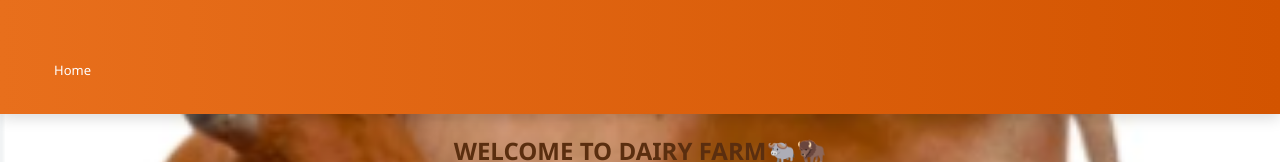
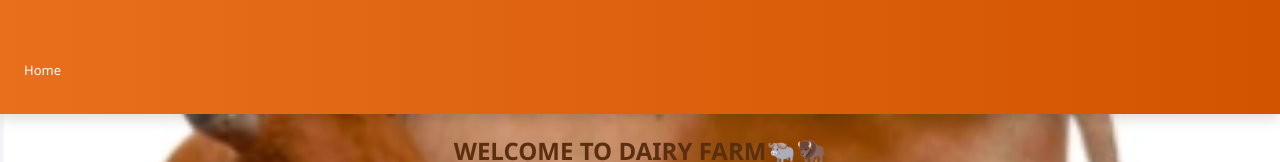
Before and after one commit to Yaganti-Spandana/farm, a React (Create React App) app: page / in a window 1280 px wide. Shown: the top 162 px of the page. Built offline with nearby package versions, Linux system fonts and the light colour scheme; some icons are missing.

Commit message:
css modified

```diff
--- a/src/components/navbar/navbar.css
+++ b/src/components/navbar/navbar.css
@@ -140,15 +140,17 @@
   display: none !important;
 }
 
-/* ===== DESKTOP / LARGE SCREEN STYLING ===== */
+/* ===== DESKTOP / LAPTOP FIX ===== */
 @media (min-width: 769px) {
   .nav-menu {
-    justify-content: flex-start;
-    gap: 40px;
+    justify-content: center; /* center icons horizontally */
+    gap: 50px; /* space between icons */
+    padding-left: 0; /* remove extra left padding */
+    padding-right: 0; /* optional symmetry */
   }
 
   .icon {
-    margin-left: 0;
+    margin-left: 0; /* remove left margin */
   }
 
   .menu-left {
```
